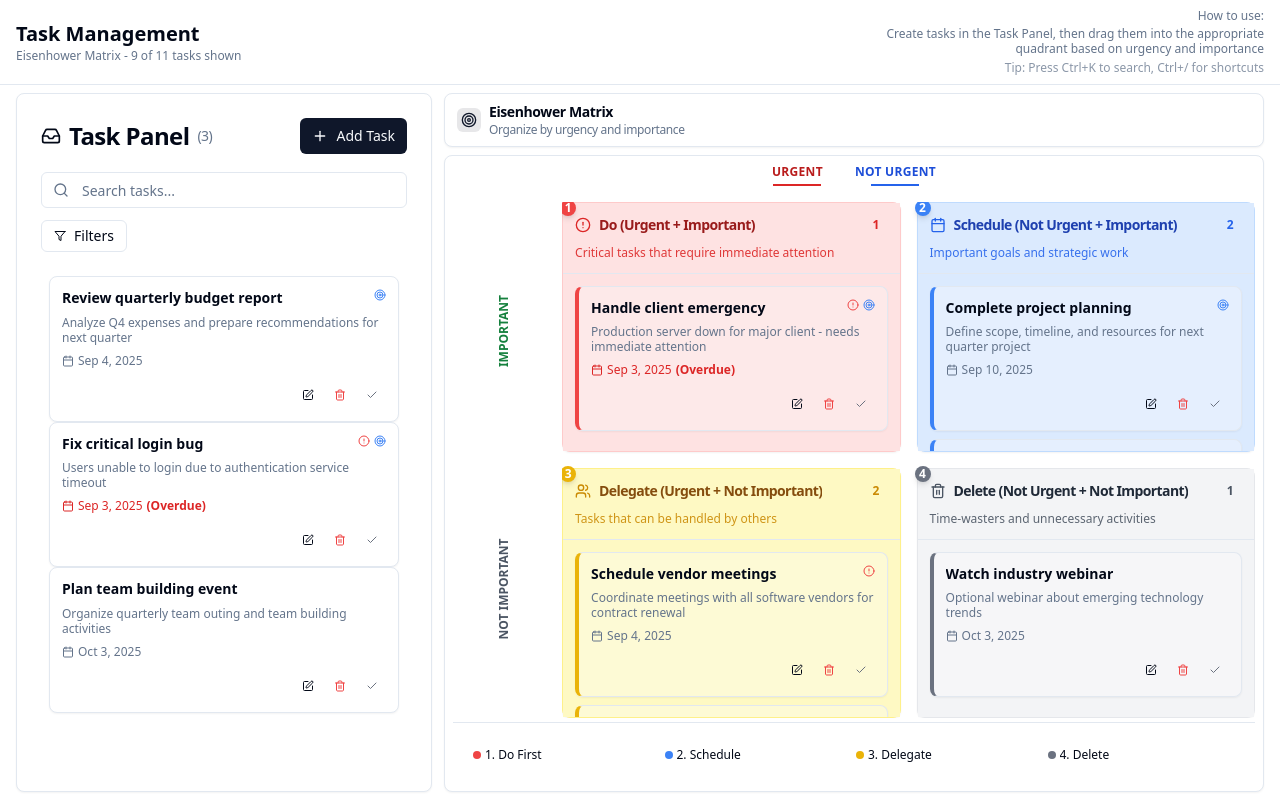
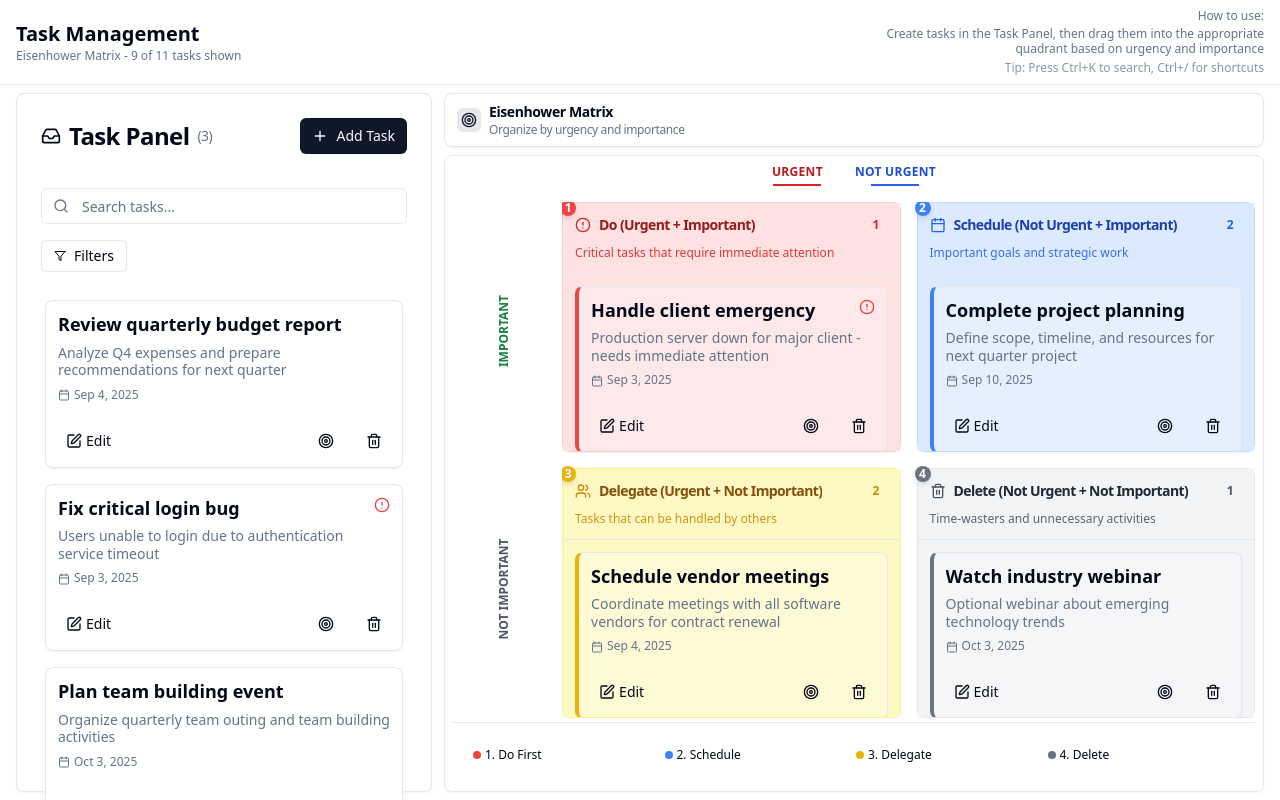
Before and after one commit to Snehal1112/task-manage, a React (Vite) app: page / in a window 1280 px wide. Built offline with nearby package versions, Linux system fonts and the light colour scheme.

Commit message:
refactor: optimize TaskCard and TaskList component implementations

```diff
--- a/src/components/TaskCard.tsx
+++ b/src/components/TaskCard.tsx
@@ -13,9 +13,10 @@ interface TaskCardProps {
   index: number;
   onEdit: (task: Task) => void;
   isDragOverlay?: boolean;
+  className?: string; // Added optional className prop
 }
 
-const TaskCard = memo<TaskCardProps>(({ task, index: _index, onEdit, isDragOverlay = false }) => {
+const TaskCard = memo<TaskCardProps>(({ task, index: _index, onEdit, isDragOverlay = false, className }) => { // Added className to destructuring
   const dispatch = useAppDispatch();
 
   const {
@@ -73,7 +74,8 @@ const TaskCard = memo<TaskCardProps>(({ task, index: _index, onEdit, isDragOverl
       className={cn(
         "transition-all duration-300 ease-out w-full",
         isDragging && !isDragOverlay && "opacity-30 scale-95",
-        isDragOverlay && "rotate-3 scale-105 z-50"
+        isDragOverlay && "rotate-3 scale-105 z-50",
+        className // Applied custom className
       )}
     >
       <Card className={cn(
@@ -91,86 +93,50 @@ const TaskCard = memo<TaskCardProps>(({ task, index: _index, onEdit, isDragOverl
           <div className="space-y-2">
             <div className="flex items-start justify-between gap-2">
               <h3 className={cn(
-                "font-semibold text-sm leading-tight flex-1 min-w-0 break-words",
+                "font-semibold text-lg leading-tight flex-1 min-w-0 break-words",
                 task.completed && "line-through text-muted-foreground"
               )}>
                 <span className="block truncate">{task.title}</span>
               </h3>
               <div className="flex items-center space-x-1 flex-shrink-0">
                 {task.completed && (
-                  <CheckCircle className="h-3 w-3 text-green-500" />
+                  <CheckCircle className="h-4 w-4 text-green-500" />
                 )}
-                {task.urgent && (
-                  <AlertCircle className="h-3 w-3 text-red-500" />
-                )}
-                {task.important && (
-                  <Target className="h-3 w-3 text-blue-500" />
+                {isOverdue && !task.completed && (
+                  <AlertCircle className="h-4 w-4 text-red-500" />
                 )}
               </div>
             </div>
 
             {task.description && (
               <div className="min-w-0">
-                <p className="text-xs text-muted-foreground leading-tight break-words">
+                <p className="text-sm text-muted-foreground leading-tight break-words">
                   <span className="line-clamp-2">{task.description}</span>
                 </p>
               </div>
             )}
 
             {task.dueDate && (
-              <div className={cn(
-                "flex items-center text-xs min-w-0",
-                isOverdue ? "text-red-600" : "text-muted-foreground"
-              )}>
-                <Calendar className="h-3 w-3 mr-1 flex-shrink-0" />
-                <span className="truncate">
+              <div className="text-xs text-muted-foreground">
+                <Calendar className="inline-block h-3 w-3 mr-1" />
                 {formatDate(task.dueDate)}
-                  {isOverdue && (
-                    <span className="ml-1 font-semibold">(Overdue)</span>
-                  )}
-                </span>
               </div>
             )}
           </div>
         </CardContent>
-
-        {!isDragOverlay && (
-          <CardFooter className="p-3 pt-0">
-            <div className="flex justify-end space-x-1 w-full">
-              <Button
-                size="sm"
-                variant="ghost"
-                onClick={handleEdit}
-                className="h-7 w-7 p-0"
-                onPointerDown={(e) => e.stopPropagation()}
-              >
-                <Edit className="h-3 w-3" />
+        <CardFooter className="flex items-center justify-between p-2">
+          <Button variant="ghost" size="sm" onClick={handleEdit}>
+            <Edit className="h-4 w-4 mr-1" /> Edit
           </Button>
-              <Button
-                size="sm"
-                variant="ghost"
-                onClick={handleDelete}
-                className="h-7 w-7 p-0 text-destructive hover:text-destructive"
-                onPointerDown={(e) => e.stopPropagation()}
-              >
-                <Trash2 className="h-3 w-3" />
+          <div className="flex items-center space-x-2">
+            <Button variant="ghost" size="sm" onClick={handleToggleCompletion}>
+              {task.completed ? <Check className="h-4 w-4" /> : <Target className="h-4 w-4" />}
             </Button>
-              <Button
-                size="sm"
-                variant="ghost"
-                onClick={handleToggleCompletion}
-                className="h-7 w-7 p-0"
-                onPointerDown={(e) => e.stopPropagation()}
-              >
-                {task.completed ? (
-                  <CheckCircle className="h-3 w-3 text-green-500" />
-                ) : (
-                  <Check className="h-3 w-3 text-gray-500" />
-                )}
+            <Button variant="ghost" size="sm" onClick={handleDelete}>
+              <Trash2 className="h-4 w-4" />
             </Button>
           </div>
         </CardFooter>
-        )}
       </Card>
     </div>
   );
--- a/src/components/TaskList.tsx
+++ b/src/components/TaskList.tsx
@@ -162,9 +162,9 @@ const TaskList = forwardRef<TaskListRef, TaskListProps>(({ onAddTask, onEditTask
   const isDragActive = !!activeId;
 
   return (
-    <Card className="h-full">
-      <CardHeader className="pb-4">
-        <div className="flex items-center justify-between">
+    <Card className="h-full"> {/* Added padding to the Card */}
+      <CardHeader className="pb-6"> {/* Increased bottom padding for better spacing */}
+        <div className="flex items-center justify-between mb-4"> {/* Added margin-bottom for spacing */}
           <CardTitle className="flex items-center gap-2">
             <Inbox className="h-5 w-5" />
             Task Panel
@@ -179,7 +179,7 @@ const TaskList = forwardRef<TaskListRef, TaskListProps>(({ onAddTask, onEditTask
         </div>
 
         {/* Integrated Search and Filter */}
-        <div className="space-y-3 pt-3">
+        <div className="space-y-4 pt-3"> {/* Adjusted spacing between sections */}
           {/* Search Bar */}
           <div className="relative">
             <Search className="absolute left-3 top-1/2 transform -translate-y-1/2 h-4 w-4 text-muted-foreground" />
@@ -236,7 +236,7 @@ const TaskList = forwardRef<TaskListRef, TaskListProps>(({ onAddTask, onEditTask
 
           {/* Filter Options */}
           {showFilters && (
-            <div className="grid grid-cols-2 gap-3 p-3 bg-muted/50 rounded-lg">
+            <div className="grid grid-cols-2 gap-3 p-4 bg-muted/50 rounded-lg"> {/* Adjusted padding for better spacing */}
               <div className="space-y-2">
                 <label className="text-xs font-medium">Status</label>
                 <Checkbox
@@ -269,11 +269,11 @@ const TaskList = forwardRef<TaskListRef, TaskListProps>(({ onAddTask, onEditTask
         </div>
       </CardHeader>
 
-      <CardContent className="flex-1 overflow-y-auto max-h-[calc(100vh-240px)] scrollbar-on-hover">
+      <CardContent className="flex-1 overflow-y-auto max-h-[calc(100vh-240px)] scrollbar-on-hover"> {/* Added padding for better spacing */}
         <div
           ref={setNodeRef}
           className={cn(
-            "min-h-[300px] transition-all duration-300 rounded-md p-2 relative",
+            "min-h-[300px] transition-all duration-300 rounded-md p-1 relative", /* Adjusted padding */
             isDragActive && "ring-2 ring-primary/10 bg-accent/20",
             isBeingDraggedOver && "bg-primary/10 ring-2 ring-primary/40 scale-102 shadow-lg",
             isOver && !isBeingDraggedOver && "bg-accent/50 ring-2 ring-primary/20 scale-101"
@@ -303,6 +303,7 @@ const TaskList = forwardRef<TaskListRef, TaskListProps>(({ onAddTask, onEditTask
                 task={task}
                 index={index}
                 onEdit={onEditTask}
+                className="mb-4" /* Added margin-bottom for spacing between tasks */
               />
             ))
           )}
```
Lines whose indentation alone changed are shown as unchanged.
